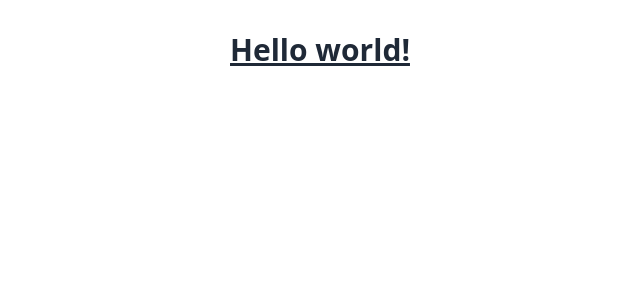
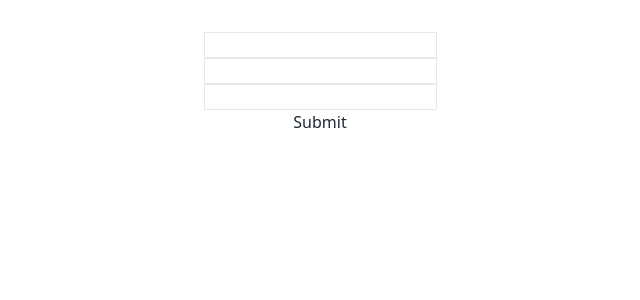
Before and after one commit to DipuHaider/PH_B8_M8_intermediate-react-router, a React (Vite) app: page / in a window 1280 px wide. Shown: the top 300 px of the page, without its empty margins (320-960 px from the left). Built offline with nearby package versions, Linux system fonts and the light colour scheme.

Commit message:
form basic

```diff
--- a/src/App.jsx
+++ b/src/App.jsx
@@ -1,12 +1,11 @@
 import './App.css'
+import SimpleForm from './components/SimpleForm/SimpleForm'
 
 function App() {
 
   return (
     <>
-      <h1 className="text-3xl font-bold underline">
-      Hello world!
-    </h1>
+      <SimpleForm></SimpleForm>
     </>
   )
 }
--- /dev/null
+++ b/src/__form__.js
@@ -0,0 +1,6 @@
+/**
+ *
+ * 1. use form tag and name to get values
+ *
+ *
+ */
--- /dev/null
+++ b/src/components/SimpleForm/SimpleForm.jsx
@@ -0,0 +1,26 @@
+const SimpleForm = () => {
+
+    const handleSubmit = e => {
+        e.preventDefault();
+        console.log(e.target.name.value);
+        console.log(e.target.email.value);
+        console.log(e.target.phone.value);
+        console.log('form submitted');
+    }
+
+    return (
+        <div>
+            <form onSubmit={handleSubmit}>
+                <input type="text" className="border" name="name"/>
+                <br />
+                <input type="email" className="border" name="email"/>
+                <br />
+                <input type="text" className="border" name="phone"/>
+                <br />
+                <input type="submit" value="Submit" />
+            </form>
+        </div>
+    );
+};
+
+export default SimpleForm;
```
